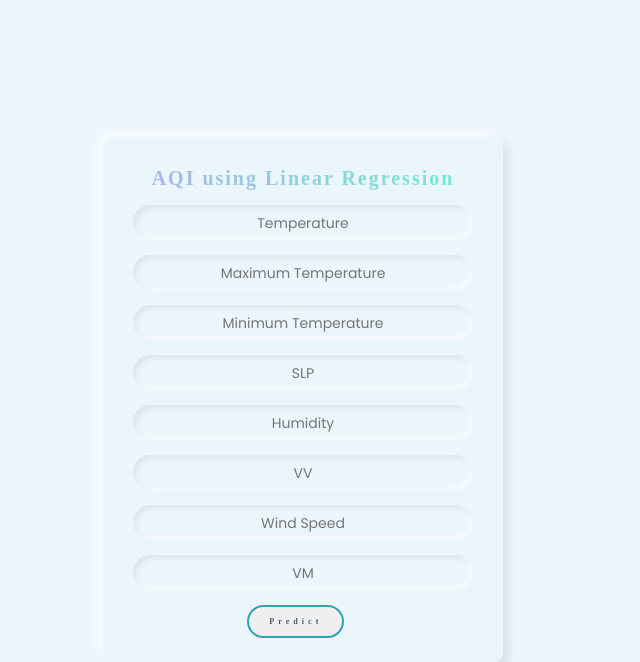
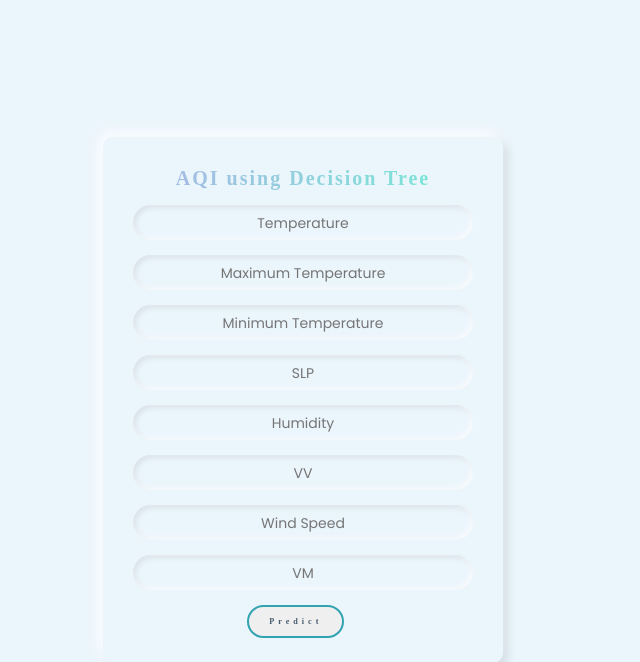
Before and after one commit to testsido/aqiv2, a Flask app: page /Decision in a window 1280 px wide. Shown: the top 662 px of the page, without its empty margins (337-977 px from the left). Run offline with Flask 2, Linux system fonts and the light colour scheme; parts of the project's set-up code (start-up, migrations or seed data) failed here and were passed over.

Commit message:
Update Decision.html

```diff
--- a/templates/Decision.html
+++ b/templates/Decision.html
@@ -13,8 +13,8 @@
 <body>
     <div class="form">
         <h2>
-            AQI using Linear Regression
-        </h2>
+            AQI using Decision Tree
+	    </h2>
         <form action="{{ url_for('predictDecision')}}"method="post">
         <div class="input">
             <div class="inputBox">
```
